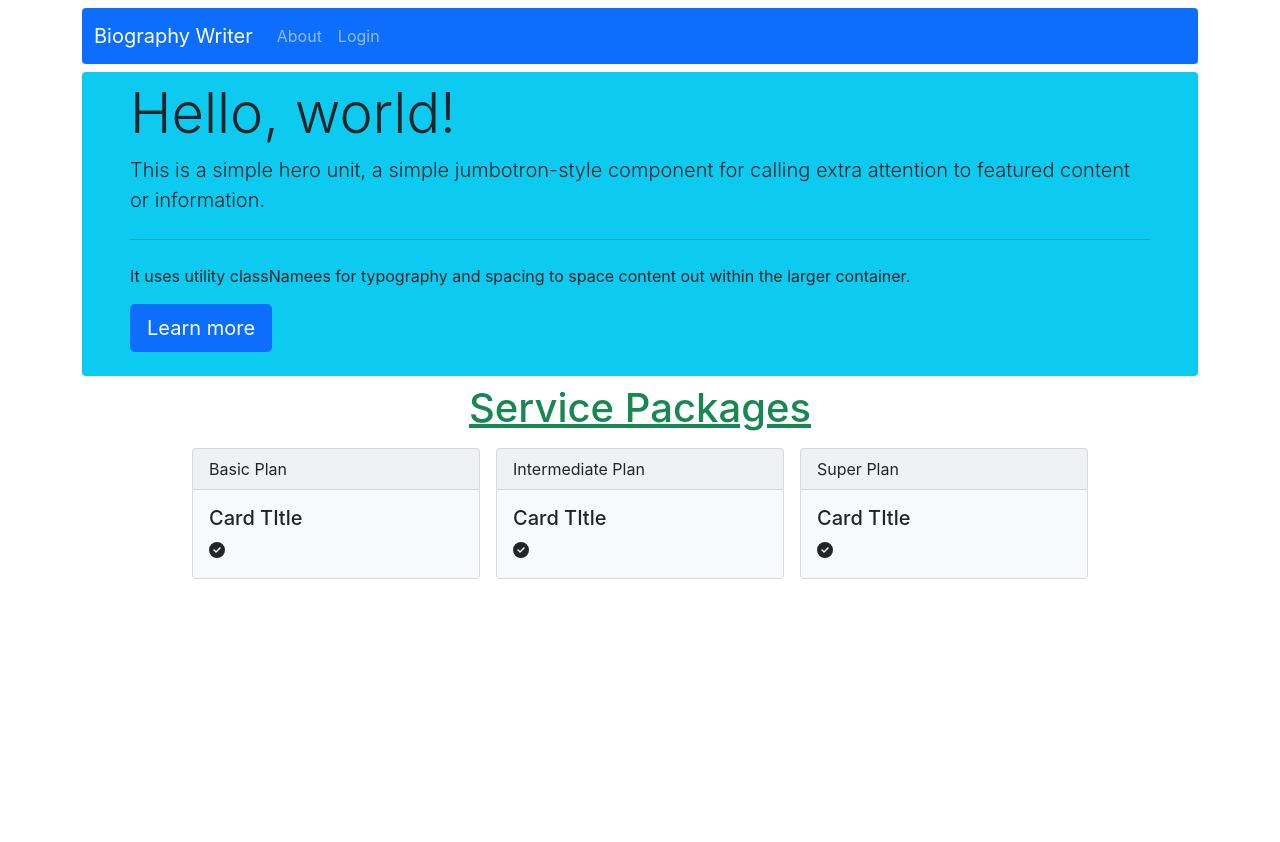
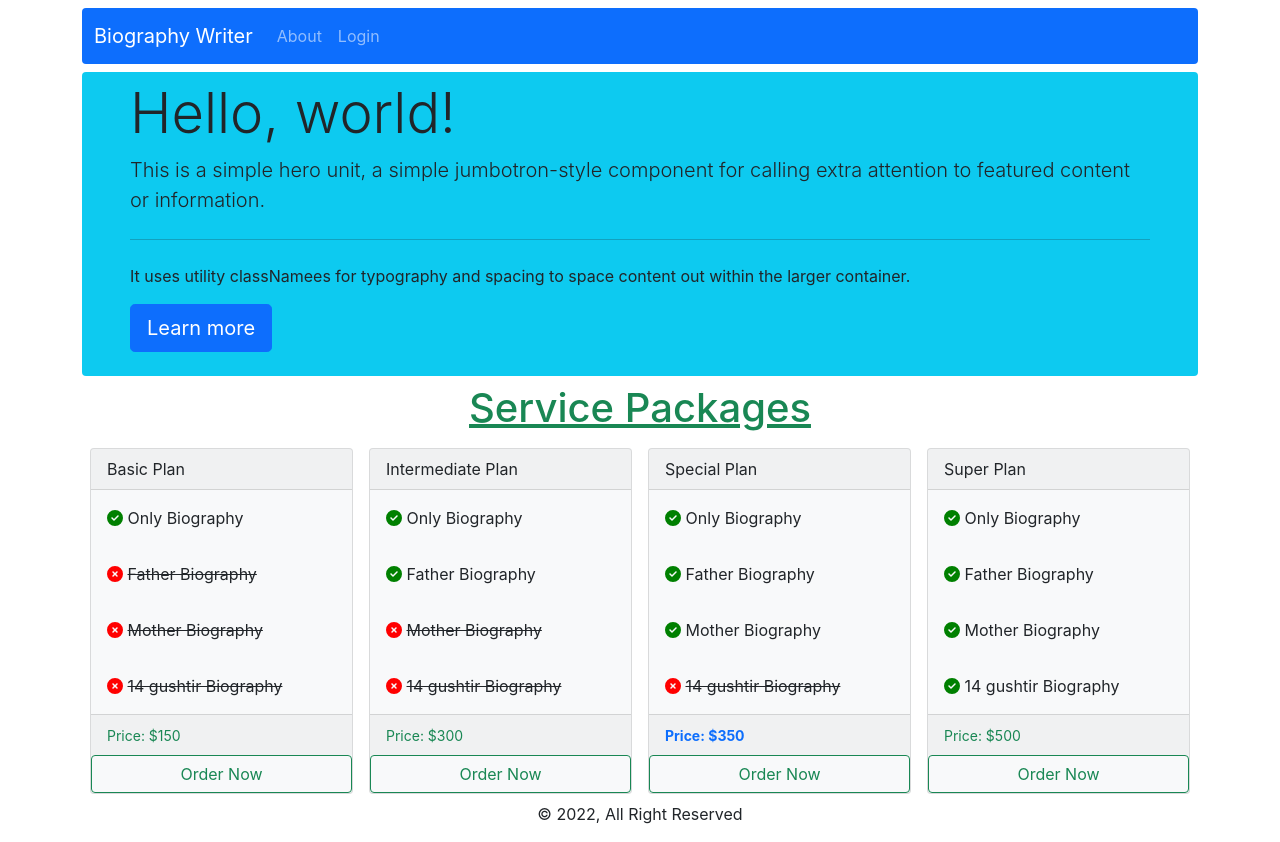
Before and after one commit to kmamun716/indipendent-service-provider, a React (Create React App) app: page / in a window 1280 px wide. Before the commit the page ends 800 px from the top, so only its background shows below. Built offline with nearby package versions, Linux system fonts and the light colour scheme; no server answers.

Commit message:
almost complete

```diff
--- a/src/components/Footer/Footer.js
+++ b/src/components/Footer/Footer.js
@@ -2,7 +2,7 @@
 const Footer = () => {
     return (
         <footer>
-
+            <p className="text-center">&copy; {new Date().getFullYear()}, All Right Reserved</p>
         </footer>
     );
 };
--- a/src/components/Home/Card/Card.js
+++ b/src/components/Home/Card/Card.js
@@ -1,9 +1,11 @@
-import { faCheckCircle } from '@fortawesome/free-solid-svg-icons';
+import { faCheckCircle, faXmarkCircle } from '@fortawesome/free-solid-svg-icons';
 import { FontAwesomeIcon } from '@fortawesome/react-fontawesome';
-import { Card } from 'react-bootstrap';
+import { Button, Card } from 'react-bootstrap';
+import { useNavigate } from "react-router-dom";
 
 const CardSection = ({cardItem}) => {
     const {title, description, price} = cardItem;
+    const navigate = useNavigate();
     return (
         <>
            <Card
@@ -14,12 +16,17 @@ const CardSection = ({cardItem}) => {
                 className="m-2"
             >
                 <Card.Header>{title}</Card.Header>
-          <Card.Body>
-            <Card.Title>Card TItle </Card.Title>
+                {
+                    description.map(item=><Card.Body key={item.title}>
                         <Card.Text>
-              <FontAwesomeIcon icon={faCheckCircle} />
+                            {item.status ? <FontAwesomeIcon color='green' icon={faCheckCircle} /> : <FontAwesomeIcon color='red' icon={faXmarkCircle} />} <span className={!item.status ? 'text-decoration-line-through' : "text-dark"}>{item.title}</span>
                         </Card.Text>
-          </Card.Body>
+                    </Card.Body>)
+                }
+                <Card.Footer>
+                    <small className={ title.includes("Special") ? "fw-bold text-primary" : "text-success" }>Price: ${price}</small>
+                </Card.Footer>
+                <Button variant='outline-success' onClick={()=>navigate('/checkout',{item: {"hello":"yes"} })} >Order Now</Button>
             </Card>
         </>
     );
--- a/src/components/Home/Services/Services.js
+++ b/src/components/Home/Services/Services.js
@@ -12,11 +12,11 @@ const Services = () => {
                 },
                 {
                     title: "Father Biography",
-                    status: true
+                    status: false
                 },
                 {
                     title: "Mother Biography",
-                    status: true
+                    status: false
                 },
                 {
                     title: "14 gushtir Biography",
@@ -39,17 +39,40 @@ const Services = () => {
                 },
                 {
                     title: "Mother Biography",
-                    status: true
+                    status: false
                 },
                 {
                     title: "14 gushtir Biography",
-                    status: true
+                    status: false
                 }
             ],
             price: 300
         },
         {
             id:3,
+            title:"Special Plan",
+            description:[
+                {
+                    title: "Only Biography",
+                    status: true
+                },
+                {
+                    title: "Father Biography",
+                    status: true
+                },
+                {
+                    title: "Mother Biography",
+                    status: true
+                },
+                {
+                    title: "14 gushtir Biography",
+                    status: false
+                }
+            ],
+            price: 350
+        },
+        {
+            id:4,
             title:"Super Plan",
             description:[
                 {
@@ -58,15 +81,15 @@ const Services = () => {
                 },
                 {
                     title: "Father Biography",
-                    status: false
+                    status: true
                 },
                 {
                     title: "Mother Biography",
-                    status: false
+                    status: true
                 },
                 {
                     title: "14 gushtir Biography",
-                    status: false
+                    status: true
                 }
             ],
             price: 500
--- a/src/pages/Checkout/Checkout.js
+++ b/src/pages/Checkout/Checkout.js
@@ -1,8 +1,13 @@
+import { useAuthState } from "react-firebase-hooks/auth";
+import auth from "../../firebase.config";
 
 const Checkout = () => {
+    const [user] = useAuthState(auth);
     return (
         <div>
-
+            <img src="https://t4.ftcdn.net/jpg/03/41/47/73/360_F_341477352_FPoRvWnWWqdzVFnIWn3on34gYWaSEX2K.jpg" alt="" />
+            <h1>Thanks To Login.</h1>
+            <p>Your Email is : {user.email}</p>
         </div>
     );
 };
--- a/src/pages/Login/Login.js
+++ b/src/pages/Login/Login.js
@@ -1,6 +1,6 @@
 import { useState } from "react";
 import { Button, Form } from "react-bootstrap";
-import { useSignInWithEmailAndPassword } from "react-firebase-hooks/auth";
+import { useAuthState, useSignInWithEmailAndPassword } from "react-firebase-hooks/auth";
 import { Link, useLocation, useNavigate } from "react-router-dom";
 import auth from "../../firebase.config";
 
@@ -13,6 +13,7 @@ const Login = () => {
         signInWithEmailAndPassword,
         user
     ] = useSignInWithEmailAndPassword(auth);
+    const [user1] = useAuthState(auth);
     const handleChange=e=>{
         setLoggedUser({
             ...loggedUser,
@@ -26,7 +27,7 @@ const Login = () => {
     const navigate = useNavigate();
     const location = useLocation();
     let from = location.state?.from?.pathname || "/";
-    if(user){
+    if(user||user1){
         navigate(from, { replace: true });
     }
     return (
--- a/src/pages/Register/Register.js
+++ b/src/pages/Register/Register.js
@@ -9,6 +9,7 @@ const Register = () => {
         email:"",
         password:""
     });
+    const [checked, setChecked] = useState(false);
     const [
         createUserWithEmailAndPassword,
         user,
@@ -44,9 +45,9 @@ const Register = () => {
                     <Form.Control onChange={handleChange} type="password" name="password" placeholder="Password" />
                 </Form.Group>
                 <Form.Group className="mb-3" controlId="formBasicCheckbox">
-                    <Form.Check type="checkbox" label="Check me out" />
+                    <Form.Check type="checkbox" onChange={() => setChecked(!checked)} label="Agree to Register" />
                 </Form.Group>
-                <Button variant="primary" type="submit">
+                <Button variant="primary" disabled={checked? false: true} type="submit">
                     Register
                 </Button>
             </Form>
```
Lines whose indentation alone changed are shown as unchanged.
